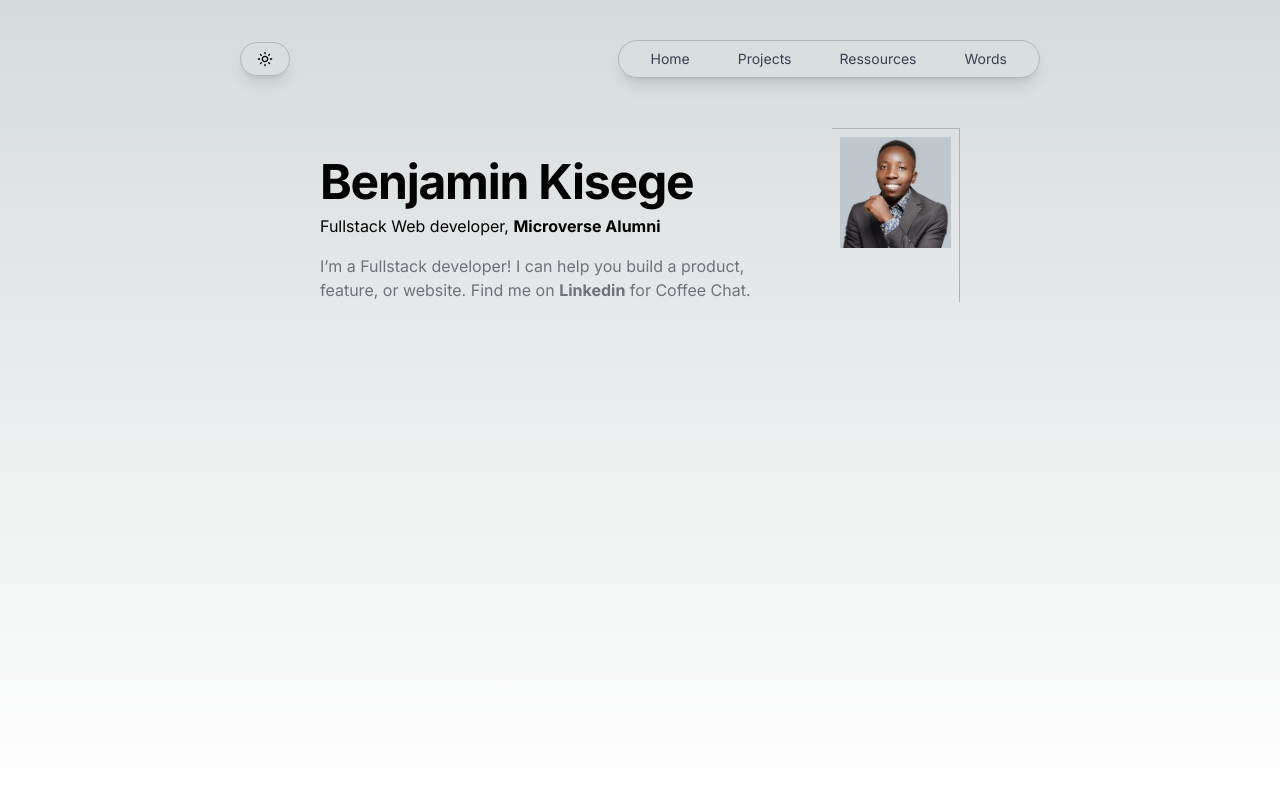
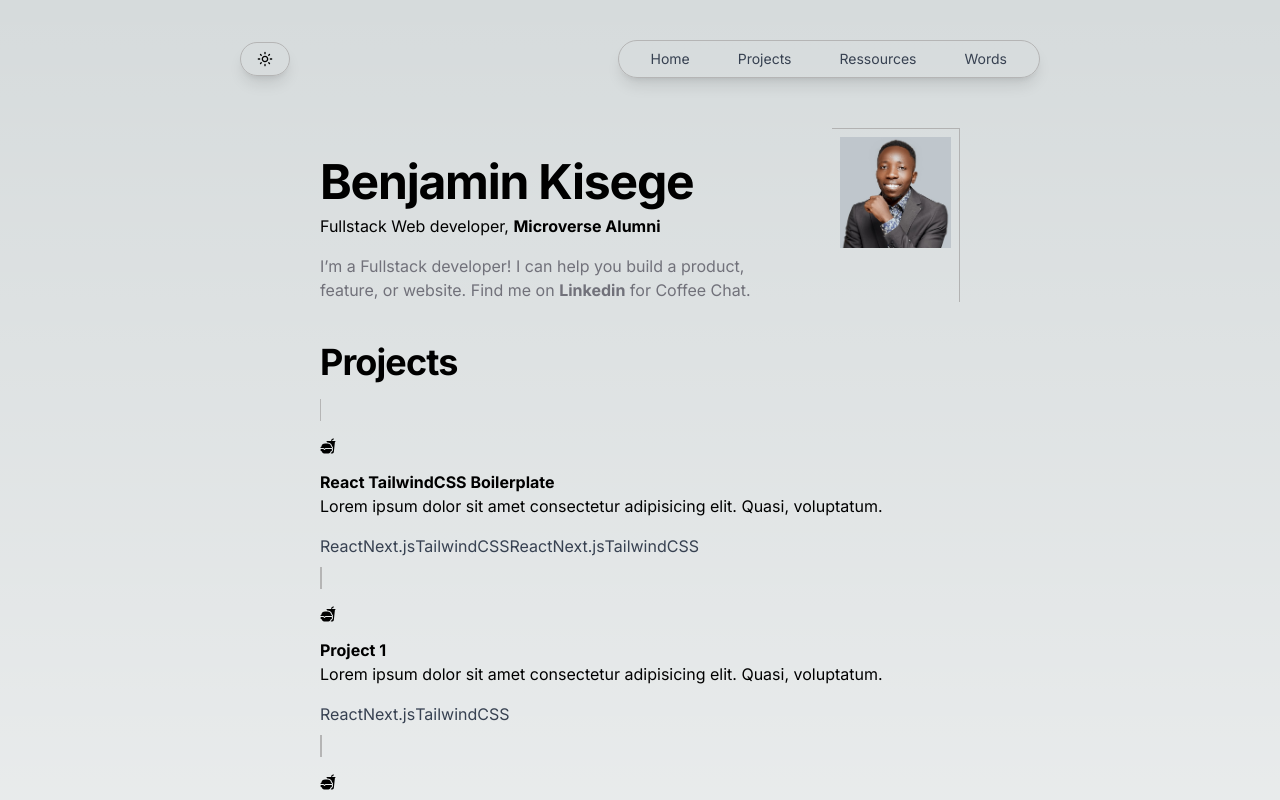
Before and after one commit to iambenkis/Portfolio-2.0, a Next.js app: page / in a window 1280 px wide. Shown: the top 800 px of the page. Built offline with nearby package versions, Linux system fonts and the light colour scheme.

Commit message:
Update the main page

```diff
--- a/src/app/page.js
+++ b/src/app/page.js
@@ -2,6 +2,7 @@ import Image from 'next/image'
 // import NavLinks from '@/components/NavLink'
 import Navbar from '@/components/Navbar'
 import Header from '@/pages/Home'
+import Projects from '@/components/Projects'
 
 export default function Home() {
   return (
@@ -9,6 +10,7 @@ export default function Home() {
       <Navbar />
       <div className="px-80 py-10">
         <Header />
+        <Projects />
       </div>
     </main>
   )
```
